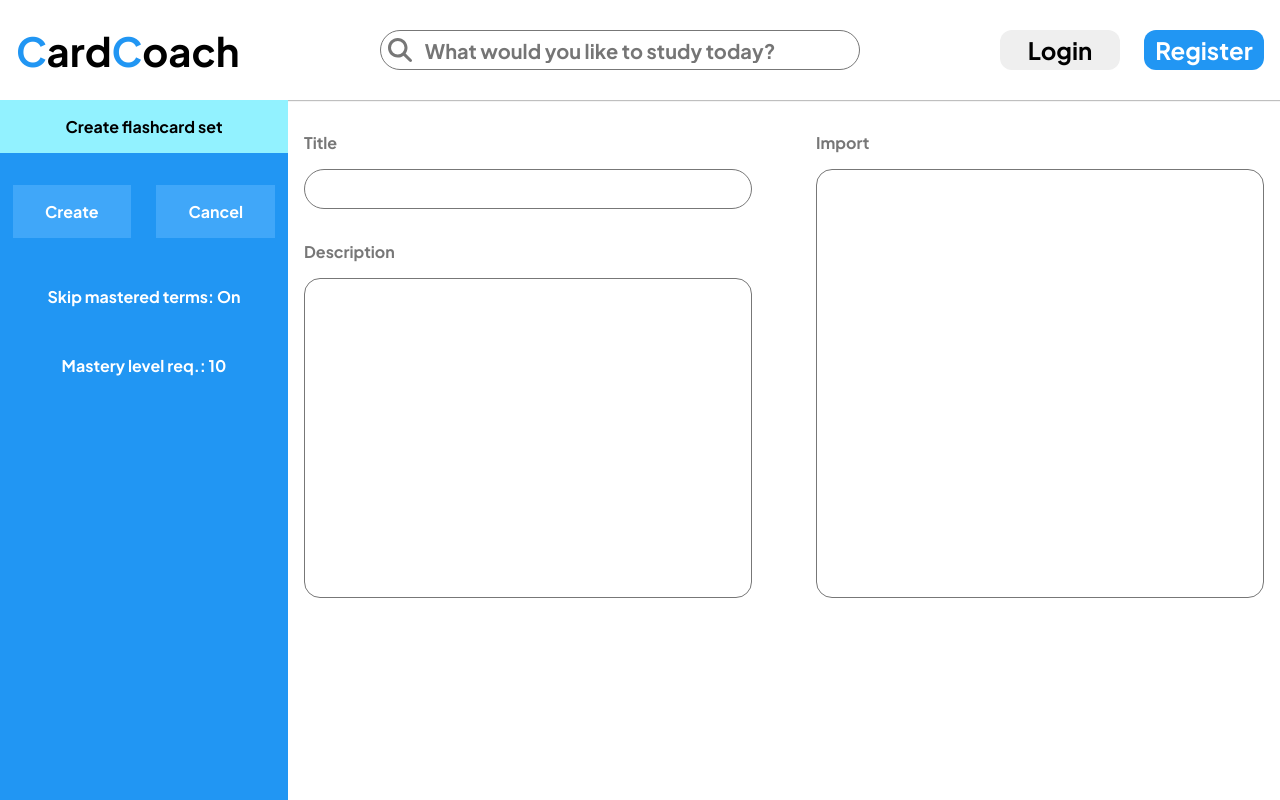
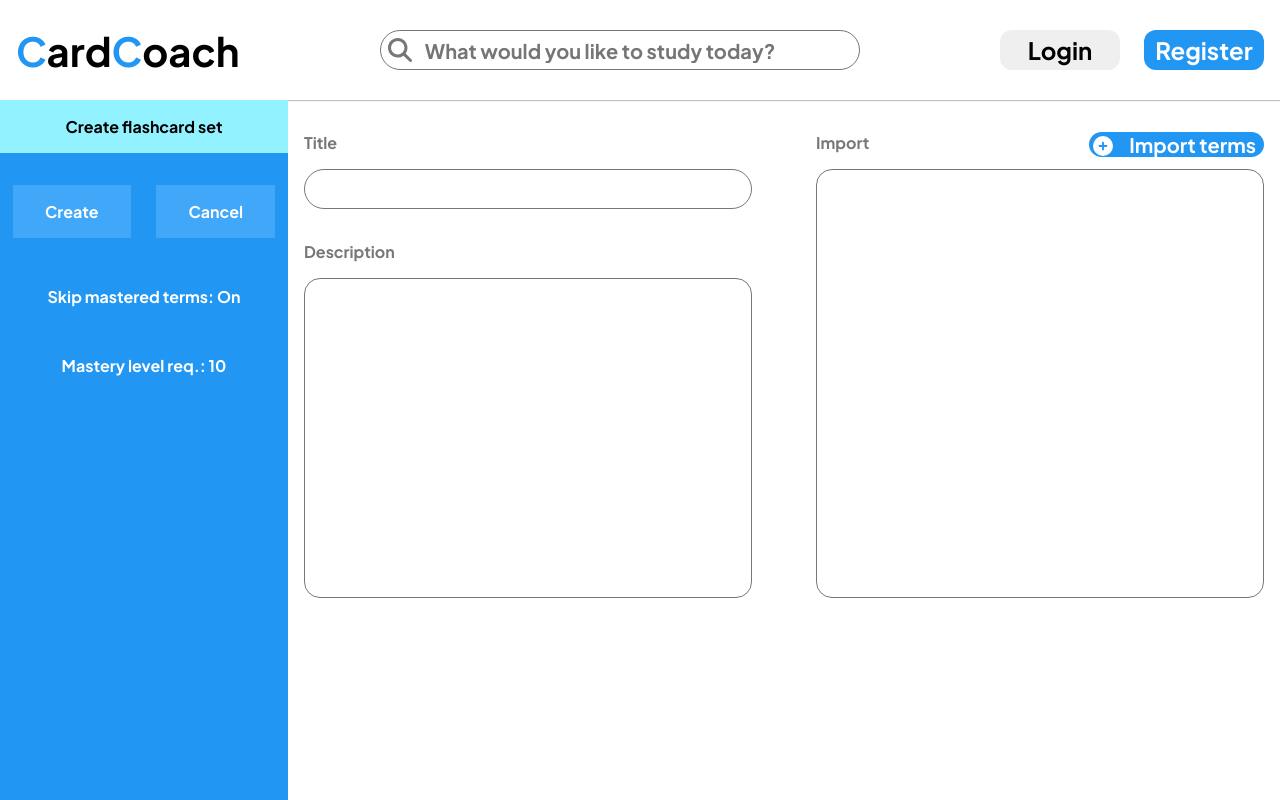
Before and after one commit to BBrownley/cardcoach-client, a React (Create React App) app: page /create in a window 1280 px wide. Built offline with nearby package versions, Linux system fonts and the light colour scheme.

Commit message:
refactored buttons with icons and labels into their own styled component

```diff
--- /dev/null
+++ b/src/components/reusable/IconTextButton.elements.js
@@ -0,0 +1,24 @@
+import styled from "styled-components";
+
+export const ITButton = styled.div`
+  background-color: ${props => props.theme.colors.primary};
+  color: white;
+  padding: 1rem;
+  border-radius: 10rem;
+  display: inline-block;
+
+  .button-icon {
+    font-size: 1.5rem;
+  }
+
+  .button-label {
+    display: inline-block;
+    margin: 0 0 0 1rem;
+    font-size: 1.5rem;
+    font-weight: bold;
+  }
+
+  &:hover {
+    cursor: pointer;
+  }
+`;
--- a/src/components/views/CreateSet/CreateSet.elements.js
+++ b/src/components/views/CreateSet/CreateSet.elements.js
@@ -1,4 +1,6 @@
 import styled from "styled-components";
+
+import { ITButton } from "../../reusable/IconTextButton.elements";
 
 export const Container = styled.div`
   position: relative;
@@ -38,6 +40,7 @@ export const Container = styled.div`
 
       .inputs-right {
         padding-left: 2rem;
+        position: relative;
         textarea {
           height: 26.8125rem;
         }
@@ -67,3 +70,18 @@ export const Container = styled.div`
     }
   }
 `;
+
+export const ImportTermsButton = styled(ITButton)`
+  position: absolute;
+  top: 0rem;
+  right: 0rem;
+  padding: 0 0.5rem 0 0.25rem;
+
+  .button-icon {
+    font-size: 1.25rem;
+  }
+
+  .button-label {
+    font-size: 1.25rem;
+  }
+`;
--- a/src/components/views/CreateSet/CreateSet.jsx
+++ b/src/components/views/CreateSet/CreateSet.jsx
@@ -5,9 +5,12 @@
 
 import React from "react";
 
-import { Container } from "./CreateSet.elements";
+import { Container, ImportTermsButton } from "./CreateSet.elements";
 import { Sidebar } from "../../reusable/Sidebar.elements";
 import { Wrapper } from "../../reusable/Wrapper.elements";
+
+import { FontAwesomeIcon } from "@fortawesome/react-fontawesome";
+import { faStar, faPlusCircle } from "@fortawesome/free-solid-svg-icons";
 
 export default function CreateSet() {
   return (
@@ -35,6 +38,10 @@ export default function CreateSet() {
               </div>
             </div>
             <div className="inputs-right">
+              <ImportTermsButton>
+                <FontAwesomeIcon icon={faPlusCircle} className="button-icon" />
+                <span className="button-label">Import terms</span>
+              </ImportTermsButton>
               <div className="field">
                 <label htmlFor="set-import">Import</label>
                 <textarea type="text" id="set-import" />
--- a/src/components/views/Dashboard/Dashboard.elements.js
+++ b/src/components/views/Dashboard/Dashboard.elements.js
@@ -1,6 +1,7 @@
 import styled from "styled-components";
 
 import { Wrapper as W } from "../../reusable/Wrapper.elements";
+import { ITButton } from "../../reusable/IconTextButton.elements";
 
 export const Container = styled.div`
   margin-bottom: 10rem;
@@ -37,3 +38,13 @@ export const Wrapper = styled(W)`
     margin: 4rem 0;
   }
 `;
+
+export const CreateSetButton = styled(ITButton)`
+  position: fixed;
+  right: 2rem;
+  bottom: 2rem;
+
+  h4 {
+    margin: 0;
+  }
+`;
--- a/src/components/views/Dashboard/Dashboard.jsx
+++ b/src/components/views/Dashboard/Dashboard.jsx
@@ -1,11 +1,11 @@
 import React from "react";
 
-import { Container, Wrapper } from "./Dashboard.elements";
+import { Container, Wrapper, CreateSetButton } from "./Dashboard.elements";
 
 import { FontAwesomeIcon } from "@fortawesome/react-fontawesome";
 import { faStar, faPlusCircle } from "@fortawesome/free-solid-svg-icons";
 
-import ProgressBar from "@ramonak/react-progress-bar";
+import { ITButton } from "../../reusable/IconTextButton.elements";
 
 import { useNavigate } from "react-router-dom";
 
@@ -135,10 +135,11 @@ export default function Dashboard() {
           <Set set={sets[1]} />
         </div>
 
-        <div className="create-set-button" onClick={goToCreateSetView}>
-          <FontAwesomeIcon icon={faPlusCircle} className="plus-circle" />
-          <h4>Create new set</h4>
-        </div>
+        <CreateSetButton onClick={goToCreateSetView}>
+          <FontAwesomeIcon icon={faPlusCircle} className="button-icon" />
+          <span className="button-label">Create new set</span>
+        </CreateSetButton>
+
       </Wrapper>
     </Container>
   );
```
